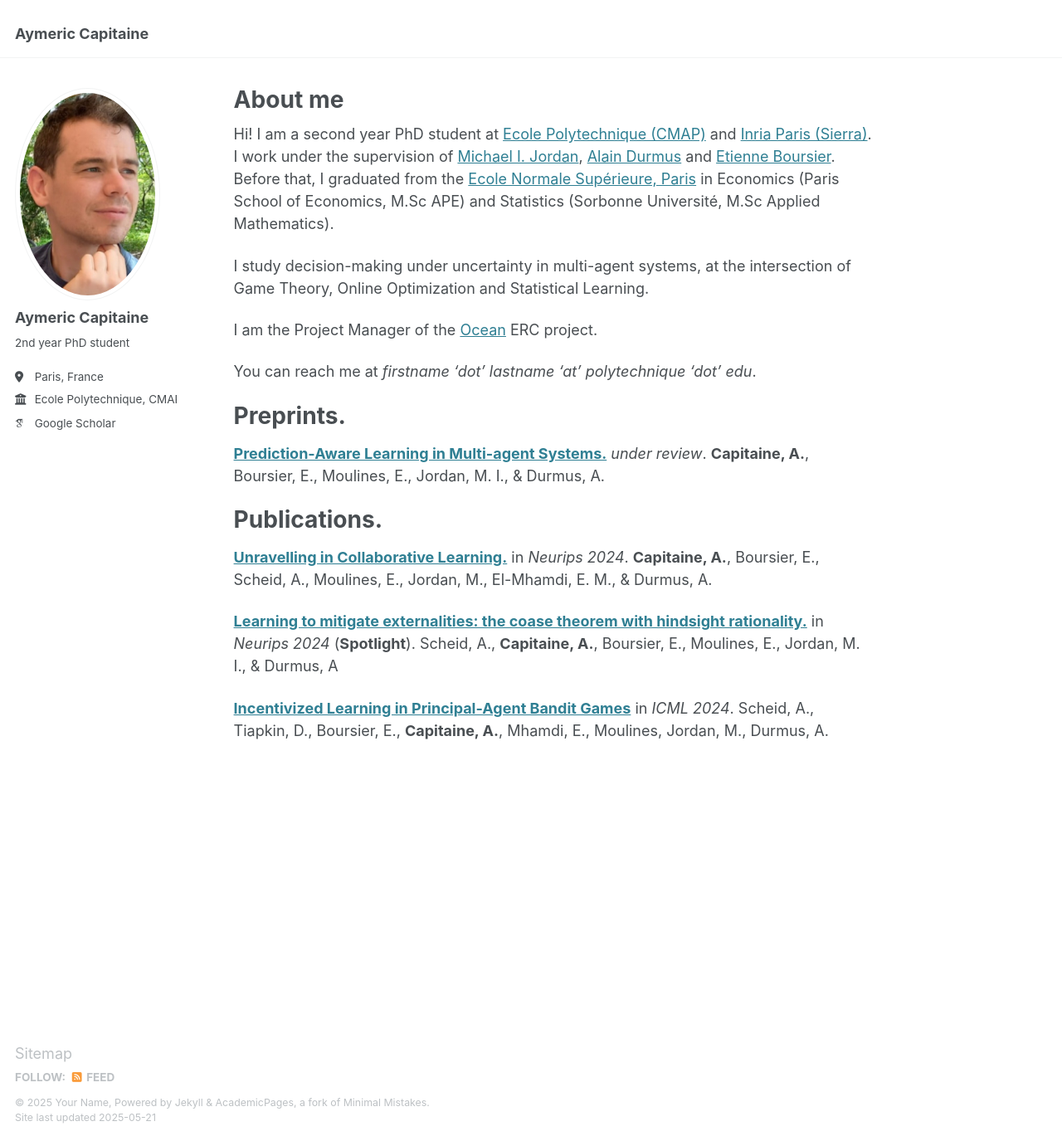
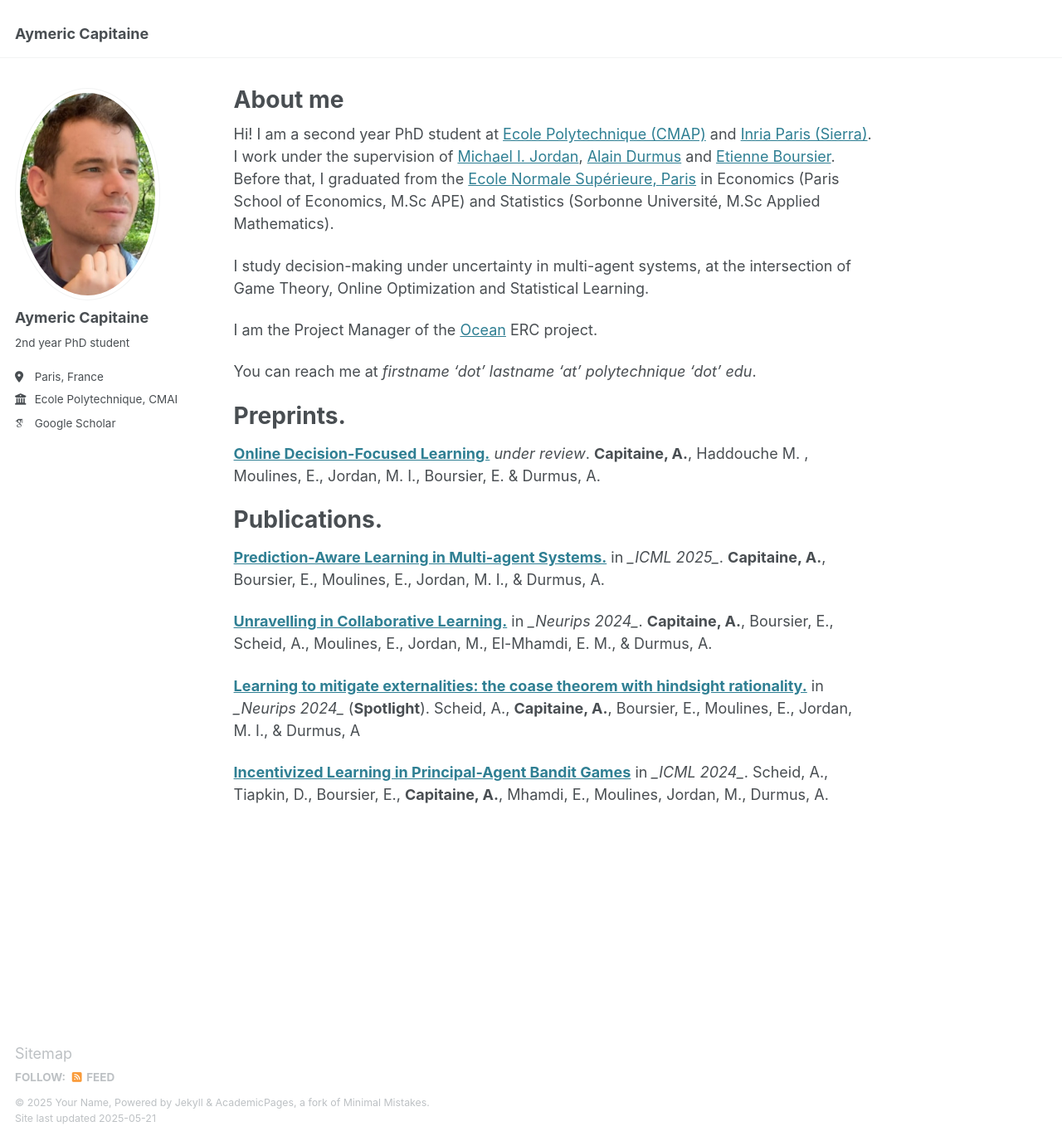
Before and after one commit to aymericcapitaine/aymericcapitaine.github.io, a Jekyll site: the page built from _pages/about.md, in a window 1280 px wide and 1375 px high. Shown: the whole window at 83% size. Built offline with Jekyll 4.4.1, drawn with Linux system fonts in a browser that asks for light colours; some web fonts are replaced.

Commit message:
Update about.md
updated papers

```diff
--- a/_pages/about.md
+++ b/_pages/about.md
@@ -16,16 +16,19 @@ You can reach me at *firstname 'dot' lastname 'at' polytechnique 'dot' edu*.
 
 Preprints.
 ======
-[**Prediction-Aware Learning in Multi-agent Systems.**](https://arxiv.org/abs/2501.19144) *under review*.
-**Capitaine, A.**, Boursier, E., Moulines, E., Jordan, M. I., & Durmus, A.
+[**Online Decision-Focused Learning.**](https://arxiv.org/abs/2505.13564) *under review*.
+**Capitaine, A.**, Haddouche M. , Moulines, E., Jordan, M. I., Boursier, E. & Durmus, A.
 
 Publications.
 ======
-[**Unravelling in Collaborative Learning.**](https://arxiv.org/abs/2407.14332) in *Neurips 2024*.
+[**Prediction-Aware Learning in Multi-agent Systems.**](https://arxiv.org/abs/2501.19144) in *_ICML 2025_*.
+**Capitaine, A.**, Boursier, E., Moulines, E., Jordan, M. I., & Durmus, A.
+
+[**Unravelling in Collaborative Learning.**](https://arxiv.org/abs/2407.14332) in *_Neurips 2024_*.
 **Capitaine, A.**, Boursier, E., Scheid, A., Moulines, E., Jordan, M., El-Mhamdi, E. M., & Durmus, A.
 
-[**Learning to mitigate externalities: the coase theorem with hindsight rationality.**](https://arxiv.org/abs/2406.19824) in *Neurips 2024* (**Spotlight**).
+[**Learning to mitigate externalities: the coase theorem with hindsight rationality.**](https://arxiv.org/abs/2406.19824) in *_Neurips 2024_* (**Spotlight**).
 Scheid, A., **Capitaine, A.**, Boursier, E., Moulines, E., Jordan, M. I., & Durmus, A
 
-[**Incentivized Learning in Principal-Agent Bandit Games**](https://arxiv.org/abs/2403.03811) in *ICML 2024*.
+[**Incentivized Learning in Principal-Agent Bandit Games**](https://arxiv.org/abs/2403.03811) in *_ICML 2024_*.
 Scheid, A., Tiapkin, D., Boursier, E., **Capitaine, A.**, Mhamdi, E., Moulines, Jordan, M., Durmus, A.
```
